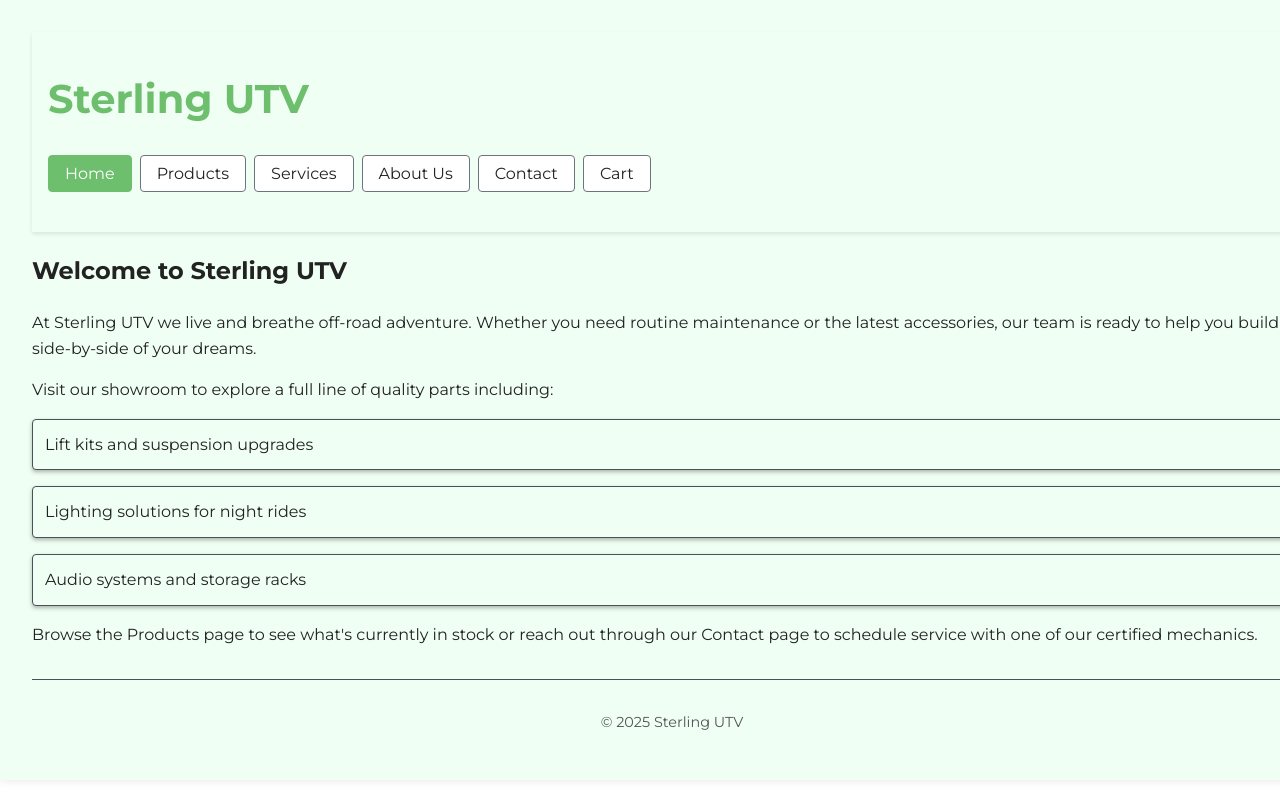
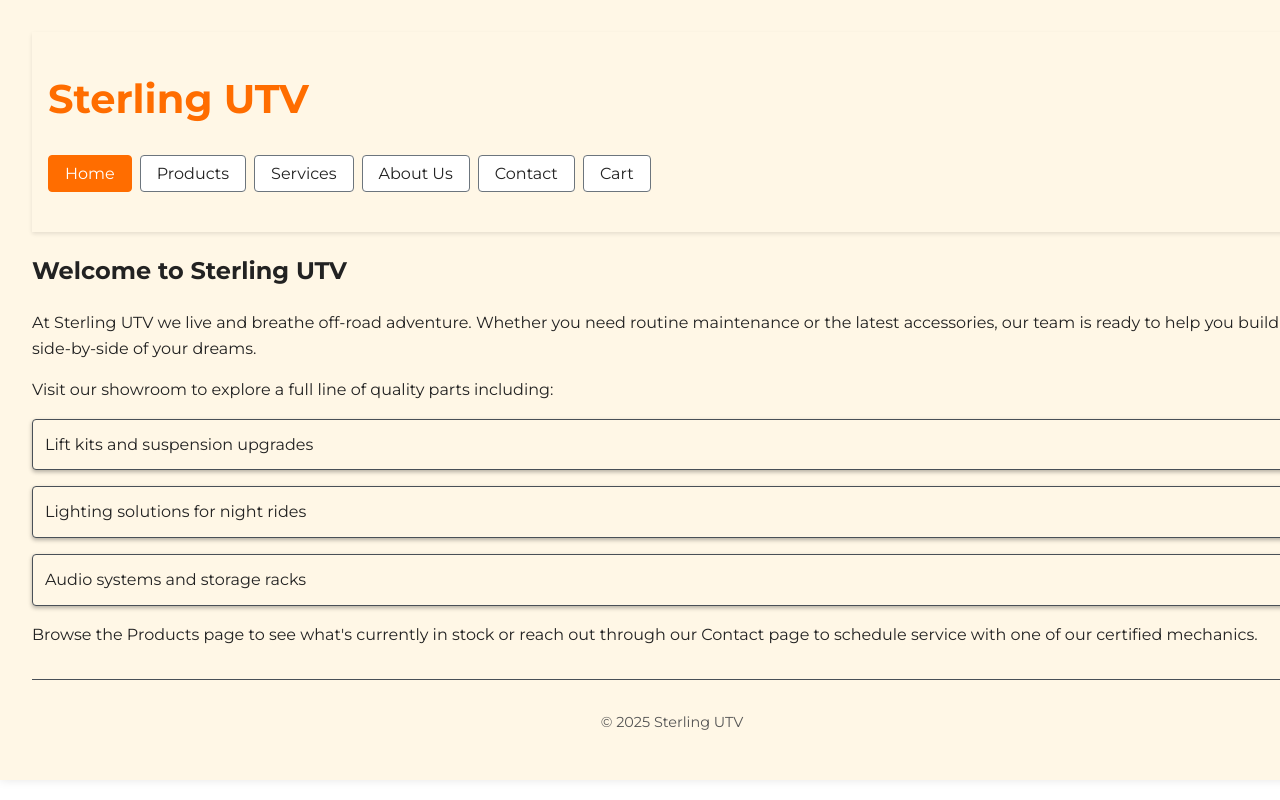
Before and after one commit to nicktull/Sterling-UTV, a React (Vite) app in the folder frontend/: page / in a window 1280 px wide. Shown: the top 800 px of the page. Built offline with nearby package versions, Linux system fonts and the light colour scheme.

Commit message:
Add cart notification and update color theme

```diff
--- a/frontend/src/App.css
+++ b/frontend/src/App.css
@@ -4,6 +4,19 @@
   padding: 2rem;
   background-color: var(--surface-alt);
   box-shadow: 0 0 10px rgba(0, 0, 0, 0.1);
+}
+
+.notification {
+  position: fixed;
+  top: 70px;
+  left: 50%;
+  transform: translateX(-50%);
+  background-color: var(--primary);
+  color: var(--surface);
+  padding: 0.5rem 1rem;
+  border-radius: 4px;
+  box-shadow: 0 2px 6px rgba(0, 0, 0, 0.3);
+  z-index: 1000;
 }
 
 nav.nav {
--- a/frontend/src/App.jsx
+++ b/frontend/src/App.jsx
@@ -1,4 +1,4 @@
-import { useState } from 'react';
+import { useState, useEffect } from 'react';
 import Header from './components/Header';
 import Footer from './components/Footer';
 import Home from './pages/Home';
@@ -13,10 +13,20 @@ export default function App() {
   const [page, setPage] = useState('home');
   const [cart, setCart] = useState([]);
   const [search, setSearch] = useState('');
+  const [message, setMessage] = useState('');
 
-  const handleAdd = (item) => setCart([...cart, item]);
+  const handleAdd = (item) => {
+    setCart([...cart, item]);
+    setMessage(`${item.name} added to cart`);
+  };
   const handleRemove = (index) =>
     setCart(cart.filter((_, i) => i !== index));
+
+  useEffect(() => {
+    if (!message) return;
+    const timer = setTimeout(() => setMessage(''), 3000);
+    return () => clearTimeout(timer);
+  }, [message]);
 
   const renderPage = () => {
     switch (page) {
@@ -43,6 +53,7 @@ export default function App() {
 
   return (
     <>
+      {message && <div className="notification">{message}</div>}
       <Header current={page} onNavigate={setPage} />
       <main>{renderPage()}</main>
       <Footer />
--- a/frontend/src/index.css
+++ b/frontend/src/index.css
@@ -1,8 +1,8 @@
 :root {
-  --primary: #6dbf6d;
-  --primary-dark: #5aa75c;
+  --primary: #ff6d00;
+  --primary-dark: #e65100;
   --surface: #ffffff;
-  --surface-alt: #f0fff4;
+  --surface-alt: #fff7e6;
   font-family: 'Montserrat', system-ui, Avenir, Helvetica, Arial, sans-serif;
   line-height: 1.6;
   color: #222;
```
